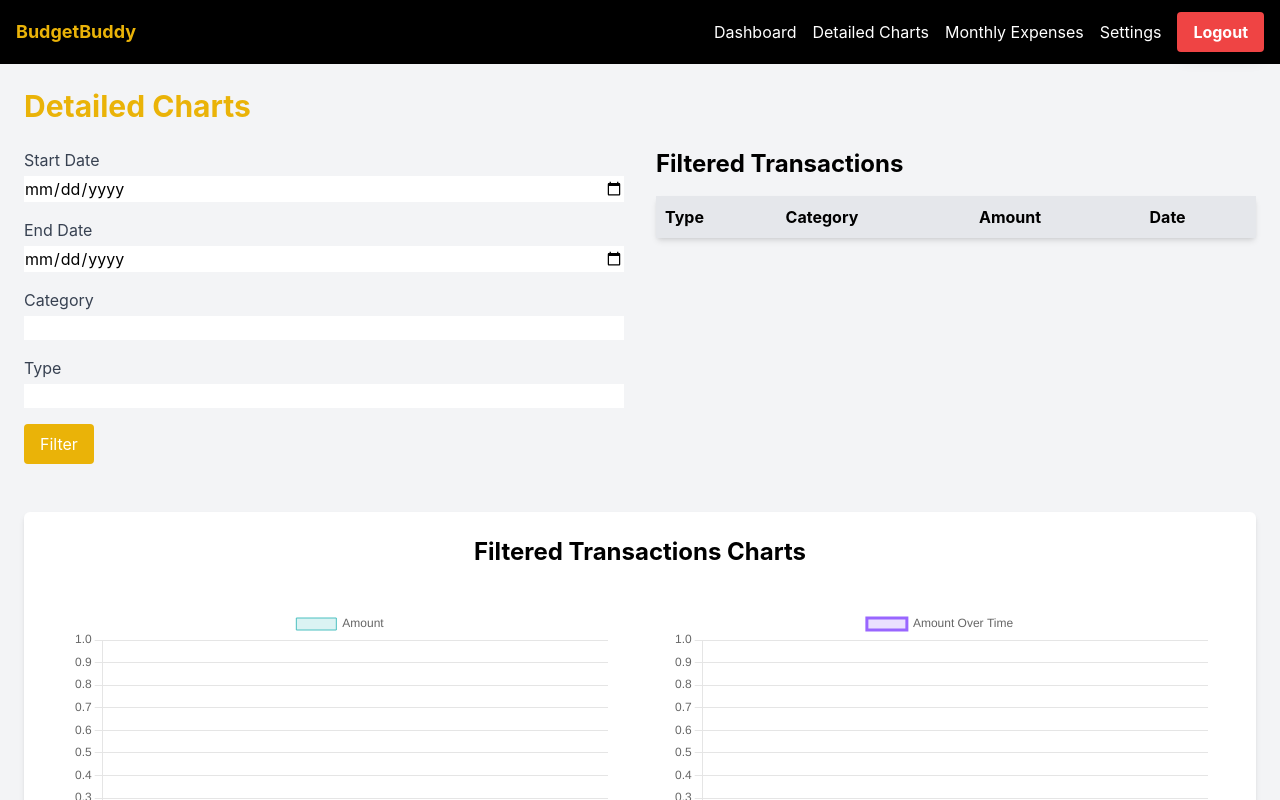
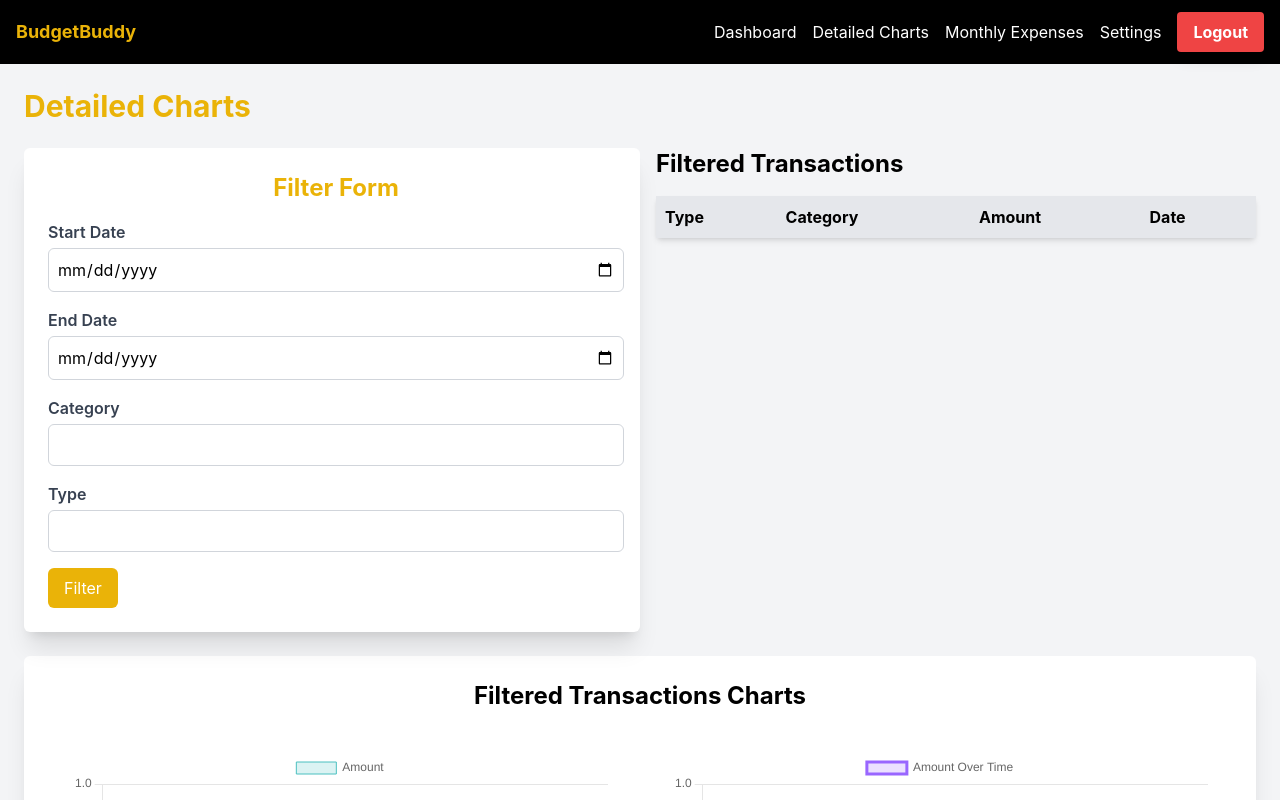
Before and after one commit to Frnn4268/BudgetBuddy, a React (Create React App) app in the folder client/: page /detailed-charts in a window 1280 px wide. Shown: the top 800 px of the page. Built offline with nearby package versions, Linux system fonts and the light colour scheme.

Commit message:
Adding new styles in DetailedCharts

```diff
--- a/client/src/components/DetailedCharts/FilterForm.js
+++ b/client/src/components/DetailedCharts/FilterForm.js
@@ -2,48 +2,49 @@ import React from 'react';
 
 const FilterForm = ({ filters, handleChange, handleSubmit }) => {
   return (
-    <form onSubmit={handleSubmit} className="mb-6">
+    <form onSubmit={handleSubmit}>
+      <h2 className="text-2xl font-bold mb-4 text-center text-yellow-500">Filter Form</h2>
       <div className="mb-4">
-        <label className="block text-gray-700">Start Date</label>
+        <label className="block text-gray-700 font-semibold">Start Date</label>
         <input
           type="date"
           name="startDate"
           value={filters.startDate}
           onChange={handleChange}
-          className="mt-1 block w-full"
+          className="mt-1 block w-full border border-gray-300 rounded-md p-2 focus:outline-none focus:ring-2 focus:ring-yellow-500"
         />
       </div>
       <div className="mb-4">
-        <label className="block text-gray-700">End Date</label>
+        <label className="block text-gray-700 font-semibold">End Date</label>
         <input
           type="date"
           name="endDate"
           value={filters.endDate}
           onChange={handleChange}
-          className="mt-1 block w-full"
+          className="mt-1 block w-full border border-gray-300 rounded-md p-2 focus:outline-none focus:ring-2 focus:ring-yellow-500"
         />
       </div>
       <div className="mb-4">
-        <label className="block text-gray-700">Category</label>
+        <label className="block text-gray-700 font-semibold">Category</label>
         <input
           type="text"
           name="category"
           value={filters.category}
           onChange={handleChange}
-          className="mt-1 block w-full"
+          className="mt-1 block w-full border border-gray-300 rounded-md p-2 focus:outline-none focus:ring-2 focus:ring-yellow-500"
         />
       </div>
       <div className="mb-4">
-        <label className="block text-gray-700">Type</label>
+        <label className="block text-gray-700 font-semibold">Type</label>
         <input
           type="text"
           name="type"
           value={filters.type}
           onChange={handleChange}
-          className="mt-1 block w-full"
+          className="mt-1 block w-full border border-gray-300 rounded-md p-2 focus:outline-none focus:ring-2 focus:ring-yellow-500"
         />
       </div>
-      <button type="submit" className="bg-yellow-500 text-white py-2 px-4 rounded">Filter</button>
+      <button type="submit" className="bg-yellow-500 text-white py-2 px-4 rounded-md hover:bg-yellow-600 transition duration-300">Filter</button>
     </form>
   );
 };
--- a/client/src/components/DetailedCharts/FilteredCharts.js
+++ b/client/src/components/DetailedCharts/FilteredCharts.js
@@ -37,7 +37,7 @@ const FilteredCharts = ({ transactions }) => {
   };
 
   return (
-    <div className="mt-6 bg-white p-6 rounded-md shadow-md">
+    <div className="mt-6 bg-white p-6 rounded-md shadow-xl">
       <h2 className="text-2xl font-bold mb-4 text-center">Filtered Transactions Charts</h2>
       <div className="flex">
         <div className="w-1/2 pr-8 p-6">
--- a/client/src/pages/DetailedCharts.js
+++ b/client/src/pages/DetailedCharts.js
@@ -44,7 +44,7 @@ const DetailedCharts = () => {
       <div className="p-6 bg-gray-100 min-h-screen">
         <h1 className="text-3xl font-bold mb-6 text-yellow-500">Detailed Charts</h1>
         <div className="flex">
-          <div className="w-1/2 pr-4">
+          <div className="w-1/2 pr-4 bg-white p-6 rounded-md shadow-xl">
             <FilterForm filters={filters} handleChange={handleChange} handleSubmit={handleSubmit} />
           </div>
           <div className="w-1/2 pl-4">
```
